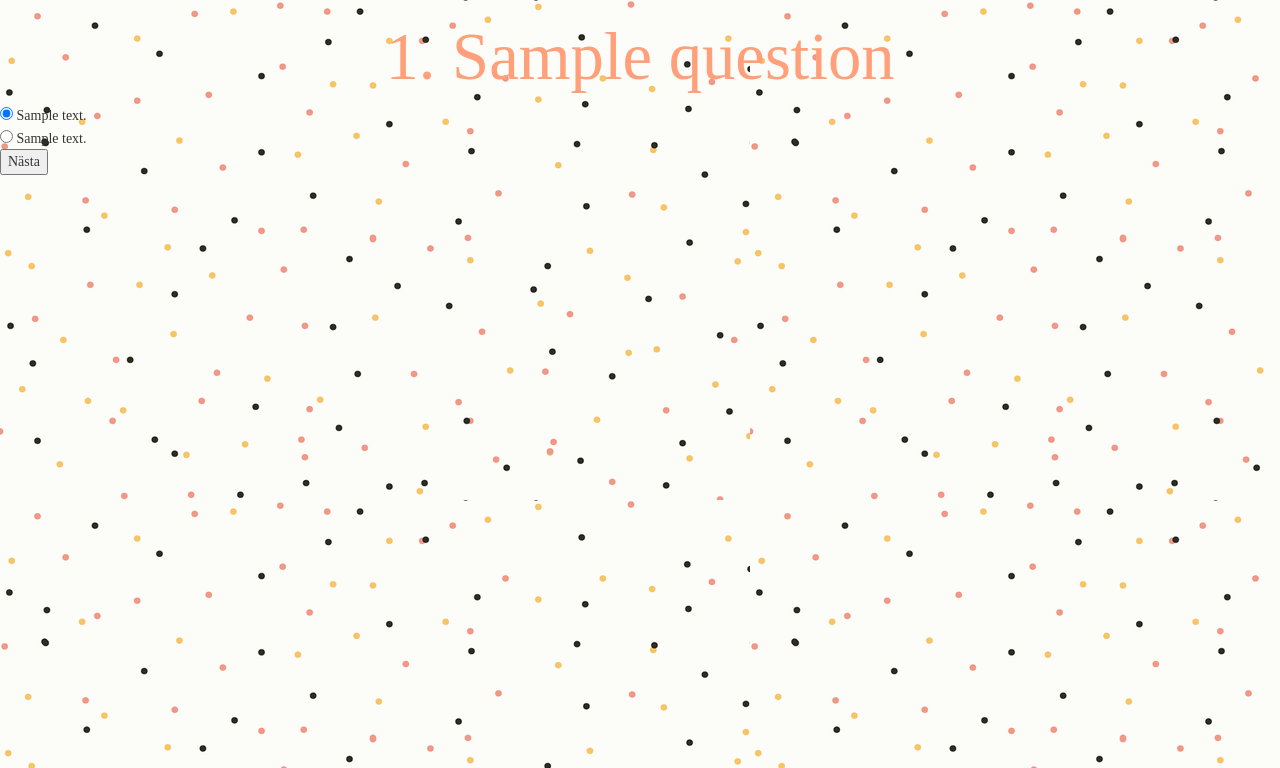
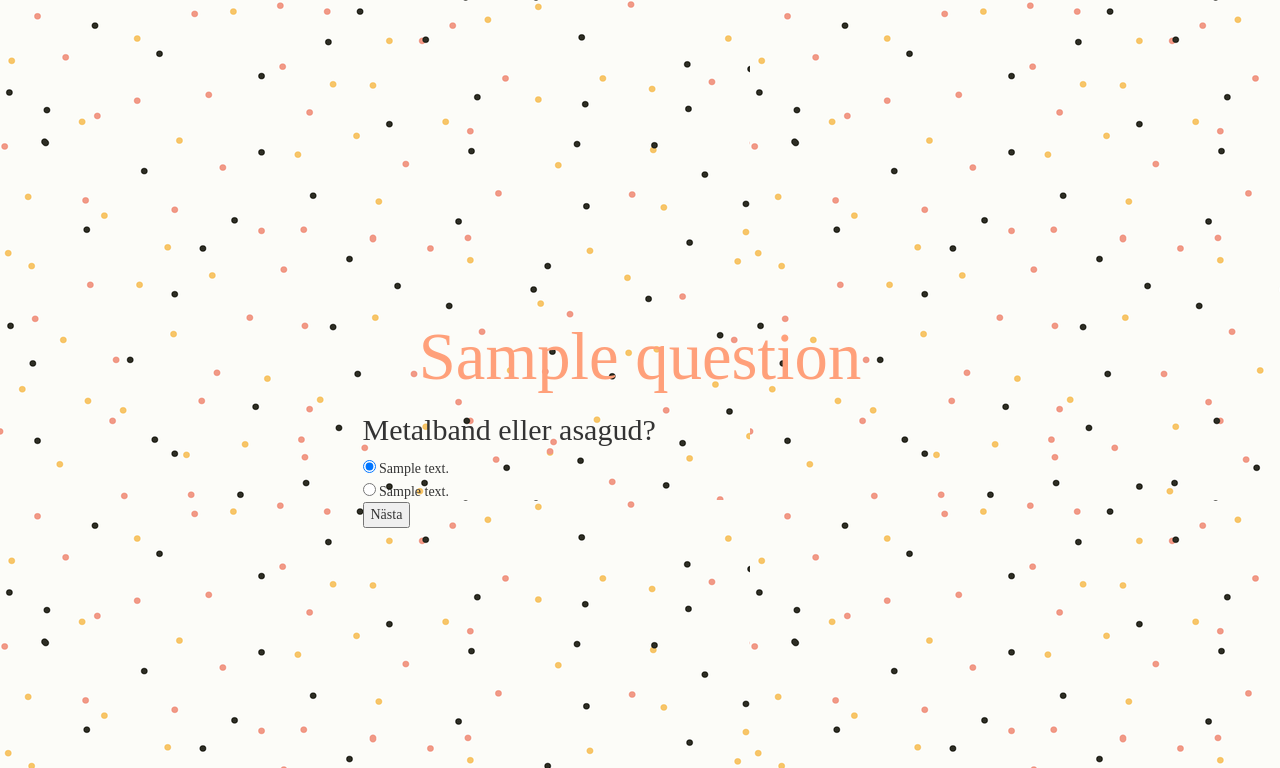
Before and after one commit to kristinbotas/quizproject, a Django app: page /quiz/1/question/1/ in a window 1280 px wide. Shown: the top 768 px of the page. Run offline with Django 3.2, Linux system fonts and the light colour scheme; tables that the repository leaves empty hold one stand-in row (values such as "Sample post"); some libraries are stand-ins or nearby versions.

Commit message:
added columns to all pages

```diff
--- a/quiz/templates/question.html
+++ b/quiz/templates/question.html
@@ -9,13 +9,20 @@
 		<link rel="stylesheet" href="/static/quizstyle.css">
 	</head>
 	<body class=background1>
-		<h1>{{ question_number }}. {{ question }}</h1>
-		<form action="{% url "answer_page" quiz.quiz_number question_number %}" method="post">
+		<div class="container">
+		<div class="row">
+			<div class="col-md-3"> </div>
+			<div class="col-md-6">
+			<h1>{{ question }}</h1>
+			<h2>Metalband eller asagud?</h2>
+			<form action="{% url "answer_page" quiz.quiz_number question_number %}" method="post">
 			{% csrf_token %}
 			<input type="radio" name="answer" value="1" checked> {{ answer1 }} <br>
 			<input type="radio" name="answer" value="2"> {{ answer2 }} <br>
 			<button type="submit">Nästa</button>
 		</form>
+		</div>
+		<div class="col-md-3"> </div>
 		<script
 	src="https://ajax.googleapis.com/ajax/libs/jquery/1.12.4/jquery.min.js">
 	</script>
```
Also changed, not shown: quiz/templates/completed.html (+8 -2 lines), quiz/templates/quiz.html (+10 -3 lines).
